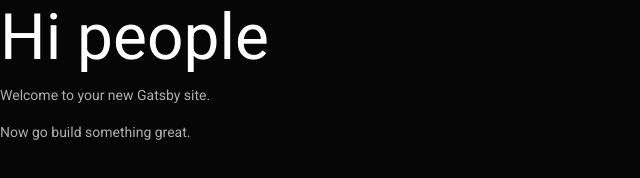
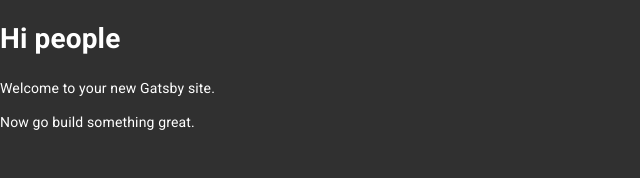
Before and after one commit to hoangkn/resume, a Gatsby site: page / in a window 1280 px wide. Shown: the whole page, without its empty margins (0-640 px from the left). Built offline with nearby package versions, Linux system fonts and the light colour scheme; Gatsby itself is replaced by a stand-in of ours.

Commit message:
Replace Bootstrap with material-ui

```diff
--- a/gatsby-config.js
+++ b/gatsby-config.js
@@ -28,7 +28,6 @@
         icon: `src/images/gatsby-icon.png`, // This path is relative to the root of the site.
       },
     },
-    "gatsby-plugin-sass",
     // this (optional) plugin enables Progressive Web App + Offline functionality
     // To learn more, visit: https://gatsby.dev/offline
     // `gatsby-plugin-offline`,
--- a/package.json
+++ b/package.json
@@ -4,24 +4,22 @@
   "version": "0.0.1",
   "author": "Hoang Khac Nguyen <hoangkn_dev@icloud.com>",
   "dependencies": {
+    "@material-ui/core": "^4.4.2",
     "@types/react": "^16.9.2",
     "@types/react-helmet": "^5.0.10",
-    "bootstrap": "^4.3.1",
-    "bootswatch": "^4.3.1",
     "gatsby": "^2.15.20",
     "gatsby-image": "^2.2.20",
     "gatsby-plugin-manifest": "^2.2.18",
     "gatsby-plugin-offline": "^3.0.8",
     "gatsby-plugin-react-helmet": "^3.1.8",
-    "gatsby-plugin-sass": "^2.1.15",
     "gatsby-plugin-sharp": "^2.2.25",
     "gatsby-plugin-typescript": "^2.1.9",
     "gatsby-source-filesystem": "^2.1.26",
     "gatsby-transformer-sharp": "^2.2.16",
-    "node-sass": "^4.12.0",
     "react": "^16.9.0",
     "react-dom": "^16.9.0",
     "react-helmet": "^5.2.1",
+    "typeface-roboto": "^0.0.75",
     "typescript": "^3.6.3"
   },
   "devDependencies": {
--- a/src/global.scss
+++ /dev/null
@@ -1,9 +0,0 @@
-@import "~bootswatch/dist/cyborg/variables";
-
-@import "~bootstrap/scss/functions";
-@import "~bootstrap/scss/variables";
-@import "~bootstrap/scss/mixins";
-@import "~bootstrap/scss/reboot";
-@import "~bootstrap/scss/type";
-
-@import "~bootswatch/dist/cyborg/bootswatch";
--- a/src/pages/index.tsx
+++ b/src/pages/index.tsx
@@ -1,16 +1,24 @@
-import "../global.scss"
-
+import { createMuiTheme, CssBaseline } from "@material-ui/core"
+import { ThemeProvider } from "@material-ui/styles"
 import React from "react"
+import "typeface-roboto"
 
 import SEO from "../components/seo"
 
+const theme = createMuiTheme({
+  palette: {
+    type: "dark",
+  },
+})
+
 const IndexPage = () => (
-  <div>
+  <ThemeProvider theme={theme}>
+    <CssBaseline />
     <SEO title="Home" />
     <h1>Hi people</h1>
     <p>Welcome to your new Gatsby site.</p>
     <p>Now go build something great.</p>
-  </div>
+  </ThemeProvider>
 )
 
 export default IndexPage
```
Also changed, not shown: 1 other file.
